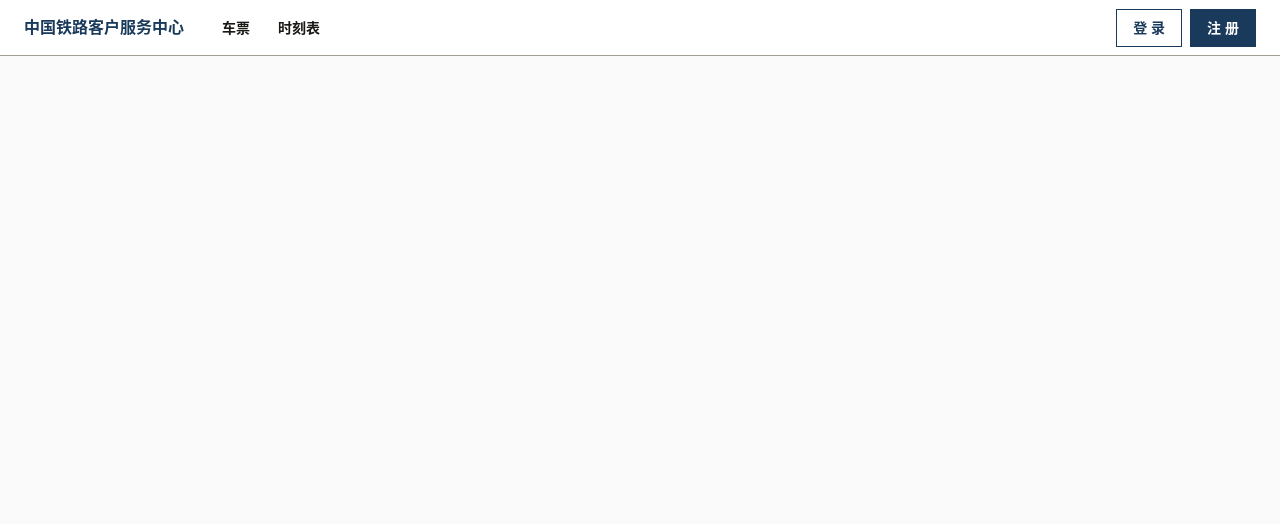
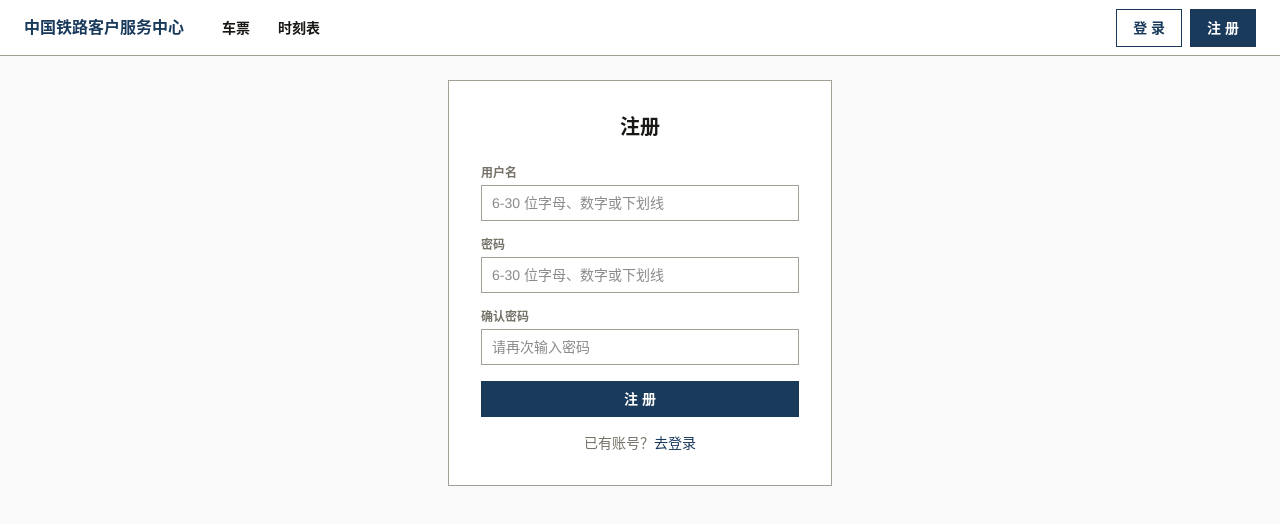
Before and after one commit to konglils/12306, a React (Vite) app in the folder frontend/: page /signup in a window 1280 px wide. Shown: the top 524 px of the page. Built offline with nearby package versions, Linux system fonts and the light colour scheme; no server answers.

Commit message:
feat: 实现注册页面

```diff
--- a/frontend/src/App.tsx
+++ b/frontend/src/App.tsx
@@ -3,6 +3,7 @@ import { Link, Route, Routes, useLocation } from 'react-router-dom'
 import Home from './pages/Home'
 import Tickets from './pages/Tickets'
 import Trains from './pages/Trains'
+import Signup from './pages/Signup'
 import { useStations } from './store/stations'
 
 function NavLink({ to, children }: { to: string; children: React.ReactNode }) {
@@ -39,13 +40,13 @@ export default function App() {
         </nav>
         <div className="flex gap-2 ml-auto">
           <Link
-            to="/login"
+            to="/signin"
             className="px-4 py-2 border text-sm font-semibold no-underline text-primary border-primary transition-all hover:bg-primary hover:text-white"
           >
             登 录
           </Link>
           <Link
-            to="/register"
+            to="/signup"
             className="px-4 py-2 border text-sm font-semibold no-underline bg-primary text-white border-primary transition-all hover:bg-white hover:text-primary"
           >
             注 册
@@ -59,6 +60,7 @@ export default function App() {
           <Route path="/tickets" element={<Tickets />} />
           <Route path="/trains" element={<Trains />} />
           <Route path="/trains/:code" element={<Trains />} />
+          <Route path="/signup" element={<Signup />} />
         </Routes>
       </main>
     </div>
--- /dev/null
+++ b/frontend/src/pages/Signup.tsx
@@ -0,0 +1,95 @@
+import { useState } from 'react'
+import { Link, useNavigate } from 'react-router-dom'
+import axios from 'axios'
+
+export default function Signup() {
+  const navigate = useNavigate()
+  const [username, setUsername] = useState('')
+  const [password, setPassword] = useState('')
+  const [confirm, setConfirm] = useState('')
+  const [error, setError] = useState('')
+  const [submitting, setSubmitting] = useState(false)
+
+  async function handleSubmit(e: React.FormEvent) {
+    e.preventDefault()
+    setError('')
+
+    if (password !== confirm) {
+      setError('两次输入的密码不一致')
+      return
+    }
+
+    setSubmitting(true)
+    try {
+      await axios.post('/api/users', { username, password })
+      navigate('/signin')
+    } catch (err) {
+      if (axios.isAxiosError(err) && err.response) {
+        setError(err.response.data.message || '注册失败')
+      } else {
+        setError('网络错误，请稍后重试')
+      }
+    } finally {
+      setSubmitting(false)
+    }
+  }
+
+  return (
+    <div className="max-w-sm mx-auto">
+      <section className="bg-card border border-stroke px-8 py-8">
+        <h1 className="text-xl font-bold text-ink mb-6 text-center">注册</h1>
+
+        <form onSubmit={handleSubmit} className="flex flex-col gap-4">
+          <div>
+            <label className="block text-xs font-semibold text-muted mb-1">用户名</label>
+            <input
+              type="text"
+              value={username}
+              onChange={e => setUsername(e.target.value)}
+              placeholder="6-30 位字母、数字或下划线"
+              className="w-full h-9 px-2.5 text-sm border border-stroke bg-card text-ink outline-none focus:border-primary focus:ring-2 focus:ring-primary/20"
+            />
+          </div>
+
+          <div>
+            <label className="block text-xs font-semibold text-muted mb-1">密码</label>
+            <input
+              type="password"
+              value={password}
+              onChange={e => setPassword(e.target.value)}
+              placeholder="6-30 位字母、数字或下划线"
+              className="w-full h-9 px-2.5 text-sm border border-stroke bg-card text-ink outline-none focus:border-primary focus:ring-2 focus:ring-primary/20"
+            />
+          </div>
+
+          <div>
+            <label className="block text-xs font-semibold text-muted mb-1">确认密码</label>
+            <input
+              type="password"
+              value={confirm}
+              onChange={e => setConfirm(e.target.value)}
+              placeholder="请再次输入密码"
+              className="w-full h-9 px-2.5 text-sm border border-stroke bg-card text-ink outline-none focus:border-primary focus:ring-2 focus:ring-primary/20"
+            />
+          </div>
+
+          {error && (
+            <p className="text-sm text-accent">{error}</p>
+          )}
+
+          <button
+            type="submit"
+            disabled={submitting}
+            className="h-9 border border-primary bg-primary text-white font-bold text-sm cursor-pointer hover:bg-primary-hi hover:border-primary-hi disabled:opacity-50"
+          >
+            {submitting ? '注册中...' : '注 册'}
+          </button>
+        </form>
+
+        <p className="text-sm text-muted mt-4 text-center">
+          已有账号？<Link to="/signin" className="text-primary hover:text-primary-hi">去登录</Link>
+        </p>
+      </section>
+    </div>
+  )
+}
```
